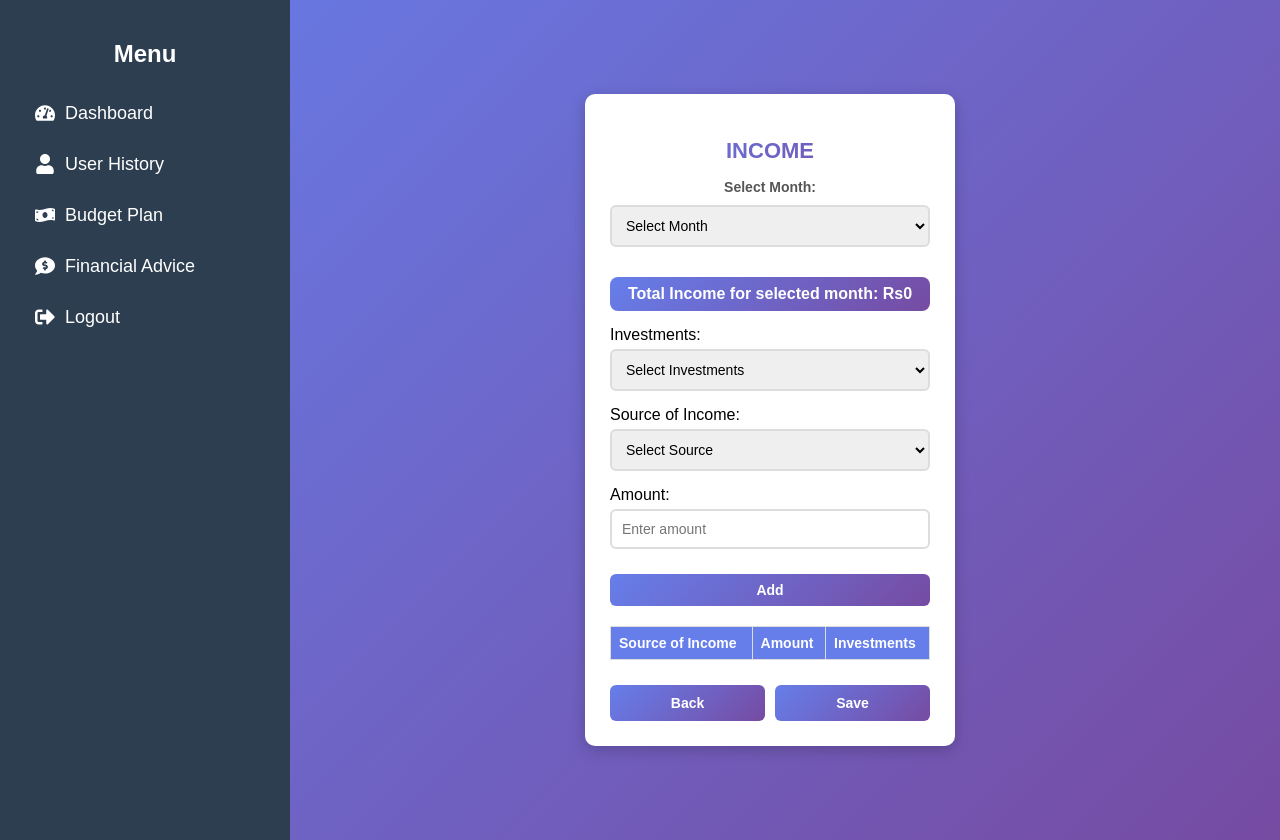
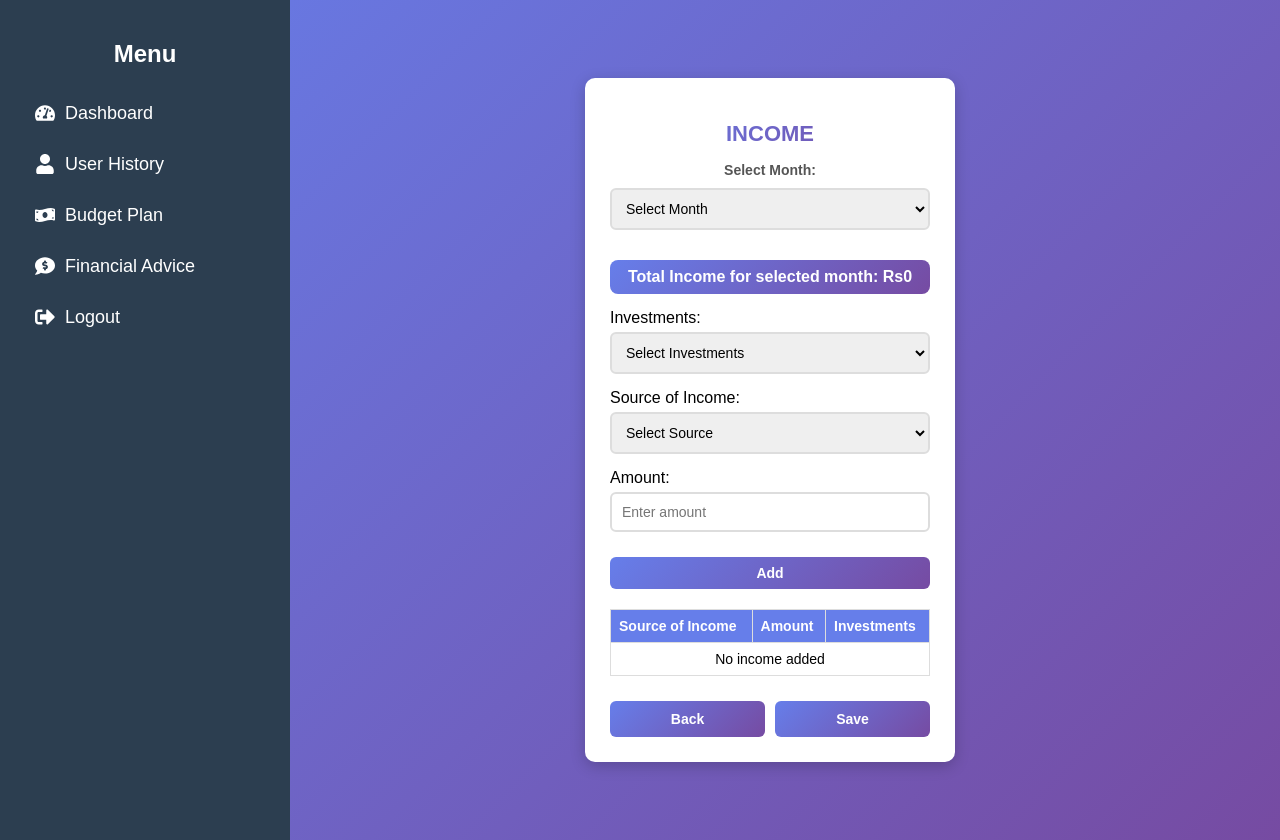
Before and after one commit to jbhavyaa/AI-driven-expense-tracker, a React (Create React App) app in the folder frontend/: page /monthly-income in a window 1280 px wide. Built offline with nearby package versions, Linux system fonts and the light colour scheme.

Commit message:
upadted monhtlyincome

```diff
--- a/frontend/src/MonthlyIncome.js
+++ b/frontend/src/MonthlyIncome.js
@@ -6,7 +6,7 @@ const MonthlyIncome = () => {
   const [source, setSource] = useState("");
   const [amount, setAmount] = useState("");
   const [investment, setInvestment] = useState("");
-  const [incomeList, setIncomeList] = useState([]);
+  const [incomeList, setIncomeList] = useState([]); // ✅ Ensure it's always an array
   const [loading, setLoading] = useState(false);
 
   const API_URL = "http://localhost:5000/api/income";
@@ -25,14 +25,12 @@ const MonthlyIncome = () => {
         setLoading(true);
         const response = await fetch(`${API_URL}/get?month=${month}`, {
           method: "GET",
-          headers: {
-            "Authorization": `Bearer ${token}`,
-          },
+          headers: { "Authorization": `Bearer ${token}` },
         });
 
         const data = await response.json();
         if (response.ok) {
-          setIncomeList(data.incomeList);
+          setIncomeList(Array.isArray(data.incomeList) ? data.incomeList : []);
         } else {
           alert(data.message || "Failed to fetch income.");
         }
@@ -53,8 +51,8 @@ const MonthlyIncome = () => {
       return;
     }
 
-    const newIncome = { source, amount: parseFloat(amount), investment };
-    setIncomeList([...incomeList, newIncome]);
+    const newIncome = { source, amount: parseFloat(amount) || 0, investment };
+    setIncomeList((prevList) => [...prevList, newIncome]);
 
     // Clear input fields after adding
     setSource("");
@@ -116,7 +114,7 @@ const MonthlyIncome = () => {
 
       <div className="total-income">
         Total Income for {month || "selected month"}: Rs
-        {incomeList.reduce((sum, item) => sum + item.amount, 0)}
+        {incomeList.length > 0 ? incomeList.reduce((sum, item) => sum + (item.amount || 0), 0) : 0}
       </div>
 
       <div className="form-group">
@@ -158,13 +156,19 @@ const MonthlyIncome = () => {
           </tr>
         </thead>
         <tbody>
-          {incomeList.map((income, index) => (
-            <tr key={index}>
-              <td>{income.source}</td>
-              <td>Rs{income.amount}</td>
-              <td>{income.investment}</td>
+          {incomeList.length > 0 ? (
+            incomeList.map((income, index) => (
+              <tr key={index}>
+                <td>{income.source || "N/A"}</td>
+                <td>Rs{income.amount || 0}</td>
+                <td>{income.investment || "N/A"}</td>
+              </tr>
+            ))
+          ) : (
+            <tr>
+              <td colSpan="3" style={{ textAlign: "center" }}>No income added</td>
             </tr>
-          ))}
+          )}
         </tbody>
       </table>
 
```
